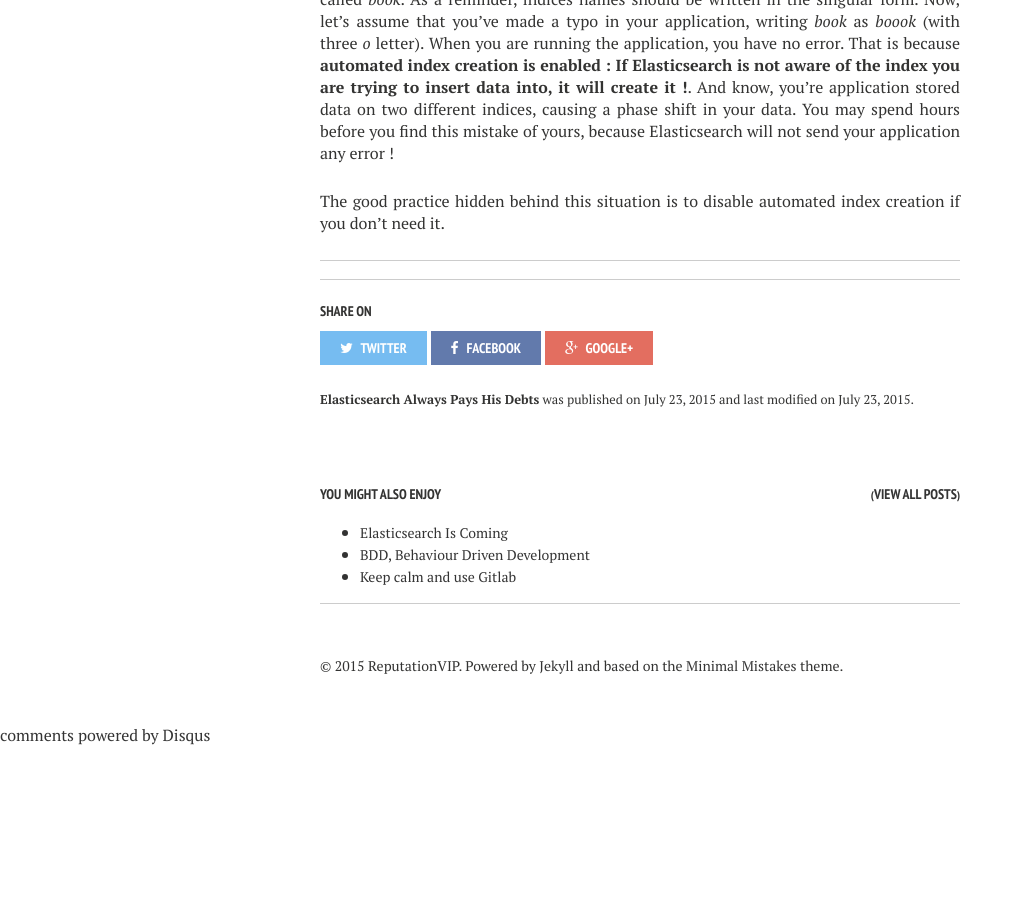
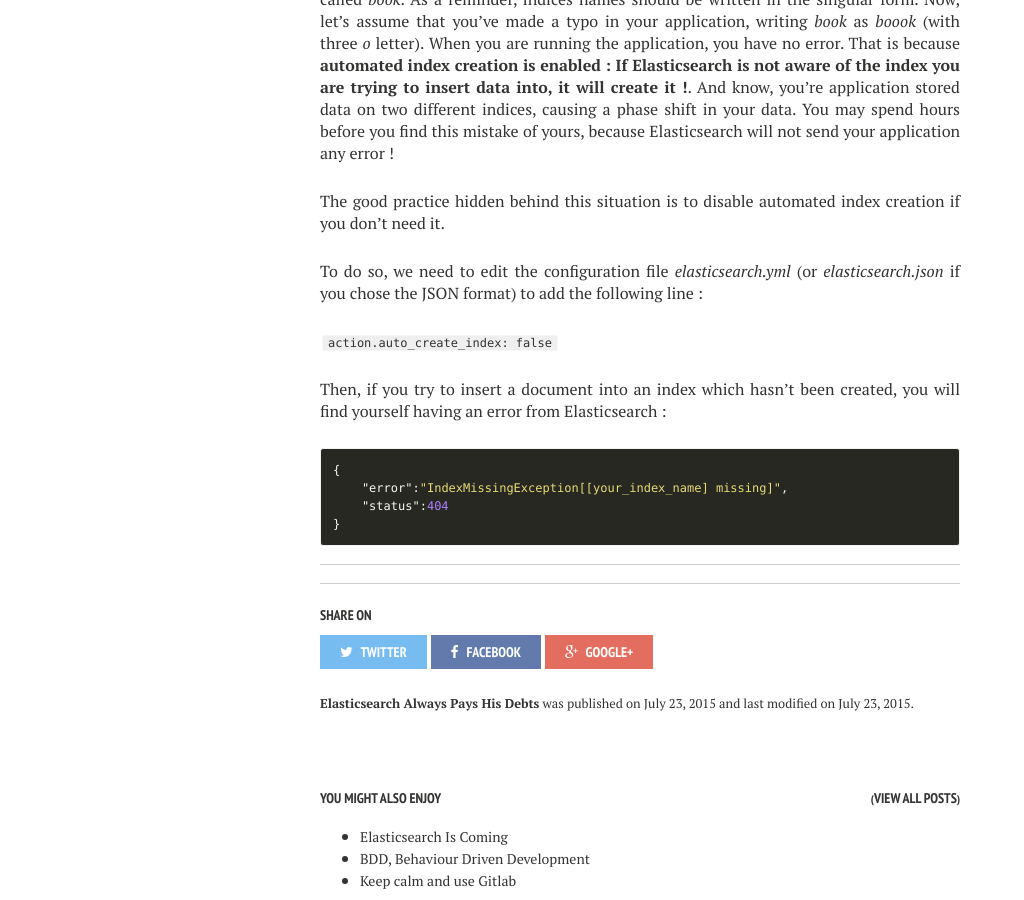
Before and after one commit to semji/reputationvip.github.io, a Jekyll site: the page built from _posts/2015-07-23-elasticsearch-always-pays-his-debts.md, in a window 1280 px wide and 900 px high, scrolled down 2311 px. Shown: the whole window, without its empty margins (0-1024 px from the left). Built offline with Jekyll 4.4.1, drawn with Linux system fonts in a browser that asks for light colours; nearby versions of some CDN libraries; comment, search, counter and statistics services are not loaded; before the commit the page ends 3057 px from its top, so only the background shows below that; some of the changed text lies outside the part shown.

Commit message:
Continued "automated index creation" subsection

```diff
--- a/_posts/2015-07-23-elasticsearch-always-pays-his-debts.md
+++ b/_posts/2015-07-23-elasticsearch-always-pays-his-debts.md
@@ -80,4 +80,17 @@
 
 The good practice hidden behind this situation is to disable automated index creation if you don't need it.
 
+To do so, we need to edit the configuration file *elasticsearch.yml* (or *elasticsearch.json* if you chose the JSON format) to add the following line :
+
+`action.auto_create_index: false`
+
+Then, if you try to insert a document into an index which hasn't been created, you will find yourself having an error from Elasticsearch :
+
+{% highlight json %}
+{
+    "error":"IndexMissingException[[your_index_name] missing]",
+    "status":404
+}
+{% endhighlight %}
+
 ***
```
